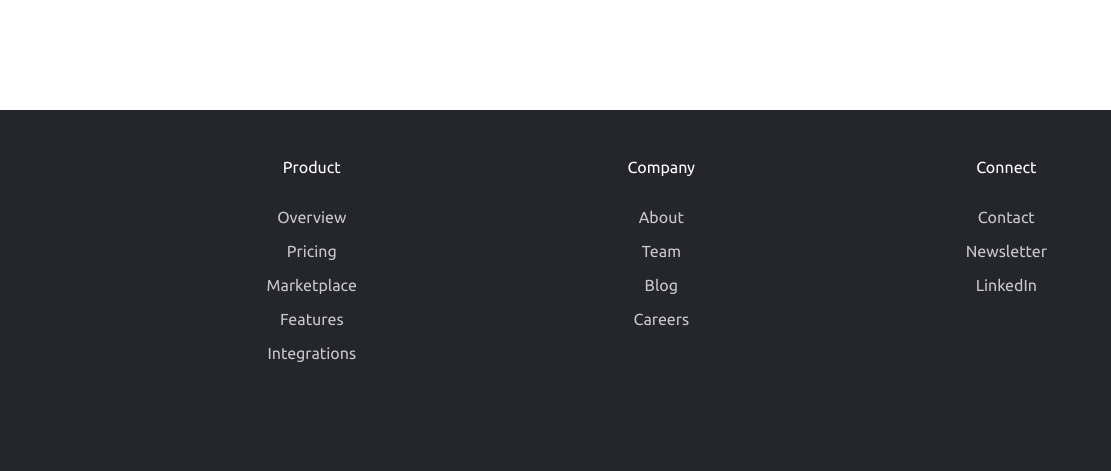
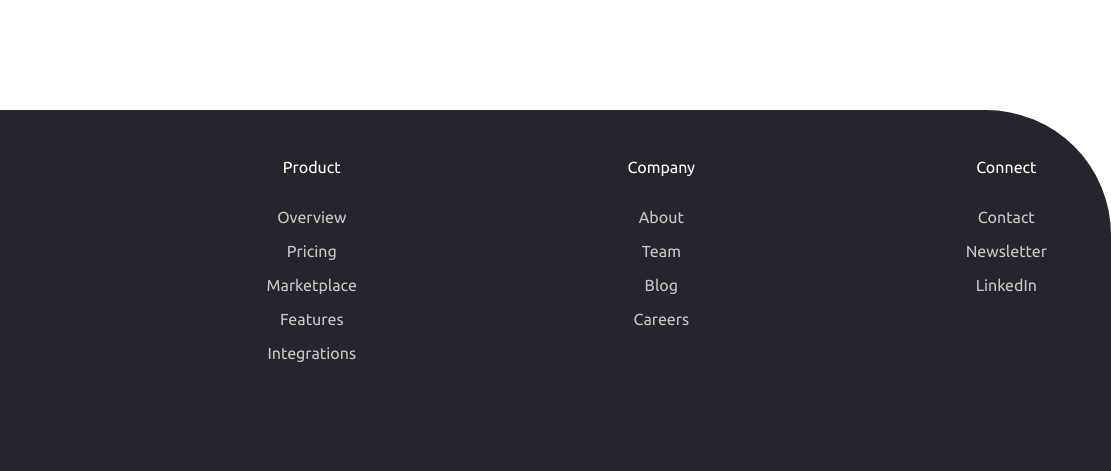
Before and after one commit to Jerome-study/Blogr-landing-page, a plain HTML site: page index.html in a window 1280 px wide. Shown: the part 2989-3460 px from the top of the page, 169-1280 px from the left. Drawn offline with Linux system fonts and the light colour scheme.

Commit message:
radius fix

```diff
--- a/style.css
+++ b/style.css
@@ -159,6 +159,7 @@ footer p {
 
 .bg-dark {
     background-color: var(--clr-neutral-dark-blue);
+    border-top-right-radius: 125px;
 }
 
 
```
